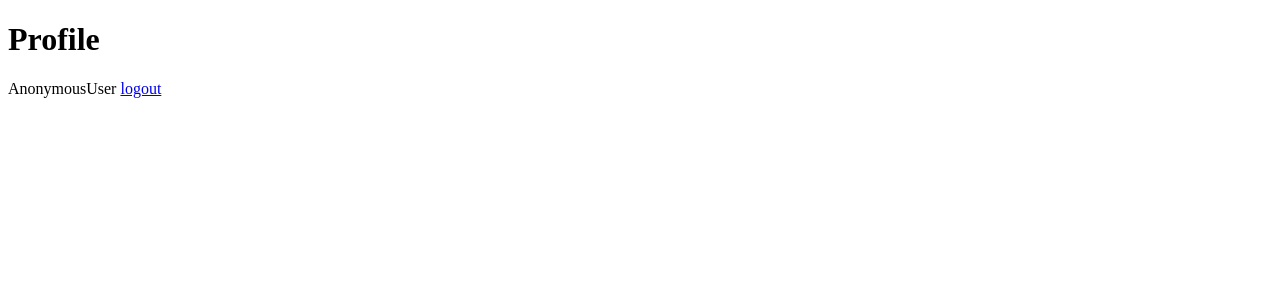
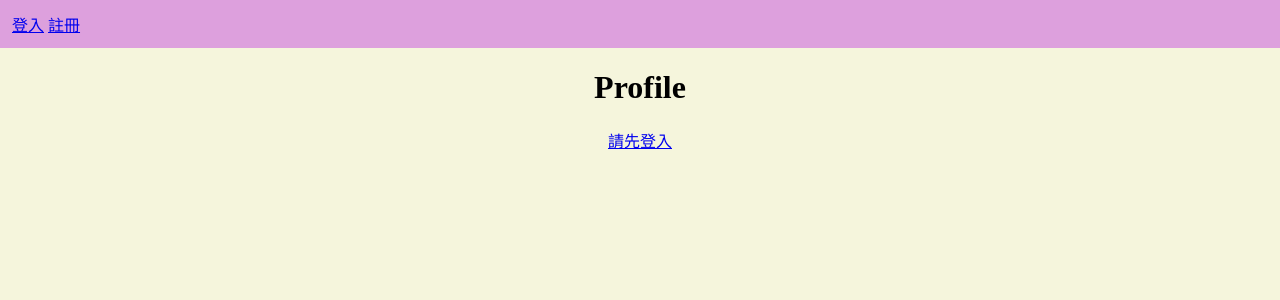
Before and after one commit to peiyi523/todolist_exe_2, a Django app: page /user/profile/ in a window 1280 px wide. Shown: the top 300 px of the page. Run offline with Django 4.2, Linux system fonts and the light colour scheme.

Commit message:
完成基礎樣版base.html跟繼承設計

```diff
--- /dev/null
+++ b/templates/base.html
@@ -0,0 +1,49 @@
+<!DOCTYPE html>
+<html lang="zh-Hant">
+
+<head>
+    <meta charset="UTF-8">
+    <meta name="viewport" content="width=device-width, initial-scale=1.0">
+    <title>{% block title %}{% endblock %}</title>
+    <style>
+        #message {
+            color: brown;
+        }
+
+        body {
+            margin: 0;
+            background-color: beige;
+        }
+
+        #navbar {
+            background-color: plum;
+            padding: 12px;
+        }
+
+        #container {
+            margin: 12px;
+            text-align: center;
+        }
+    </style>
+</head>
+
+<body>
+    <div id="navbar">
+        {% if user.is_authenticated %}
+        使用者名稱:{{user.username}} <a href="{% url 'logout' %}">登出</a>
+        {% else %}
+
+        <a href="{% url 'login' %}">登入</a>
+        <a href="{% url 'register' %}">註冊</a>
+
+        {% endif %}
+    </div>
+    <div id="container">
+        {% block content %}
+
+        {% endblock %}
+    </div>
+    <p id="message">{{message}}</p>
+</body>
+
+</html>
--- a/user/templates/user/profile.html
+++ b/user/templates/user/profile.html
@@ -1,15 +1,23 @@
-<!DOCTYPE html>
-<html lang="en">
-
-<head>
-    <meta charset="UTF-8">
-    <meta name="viewport" content="width=device-width, initial-scale=1.0">
-    <title>個人資訊</title>
-</head>
-
-<body>
-    <h1>Profile</h1>
-    {{user}} <a href="{% url 'logout' %}">logout</a>
-</body>
-
-</html>
+{% extends 'base.html' %}
+{% block title %}個人資訊{% endblock %}
+{% block content %}
+<h1>Profile</h1>
+<!-- 是否認證過 -->
+{% if user.is_authenticated %}
+<h2>{{username}}</h2>
+<ul>
+    <li>註冊日期：{{user.date_joined}}</li>
+    <li>信箱：{{user.email}}</li>
+    <li>管理員:
+        {% if user.is_superuser %}
+        是
+        {% else %}
+        否
+        {% endif %}
+    </li>
+    <li>最後登入時間：{{user.date_joined}}</li>
+</ul>
+{% else %}
+<p><a href="{% url 'login' %}">請先登入</a></p>
+{% endif %}
+{% endblock %}
--- a/user/views.py
+++ b/user/views.py
@@ -33,6 +33,7 @@ def user_login(request):
                 if user:
                     login(request, user)
                     message = "登入成功!"
+                    return redirect("profile")
                 else:
                     message = "帳號或密碼錯誤!"
 
```
Also changed, not shown: user/templates/user/login.html (+4 -13 lines), user/templates/user/register.html (+4 -14 lines).
